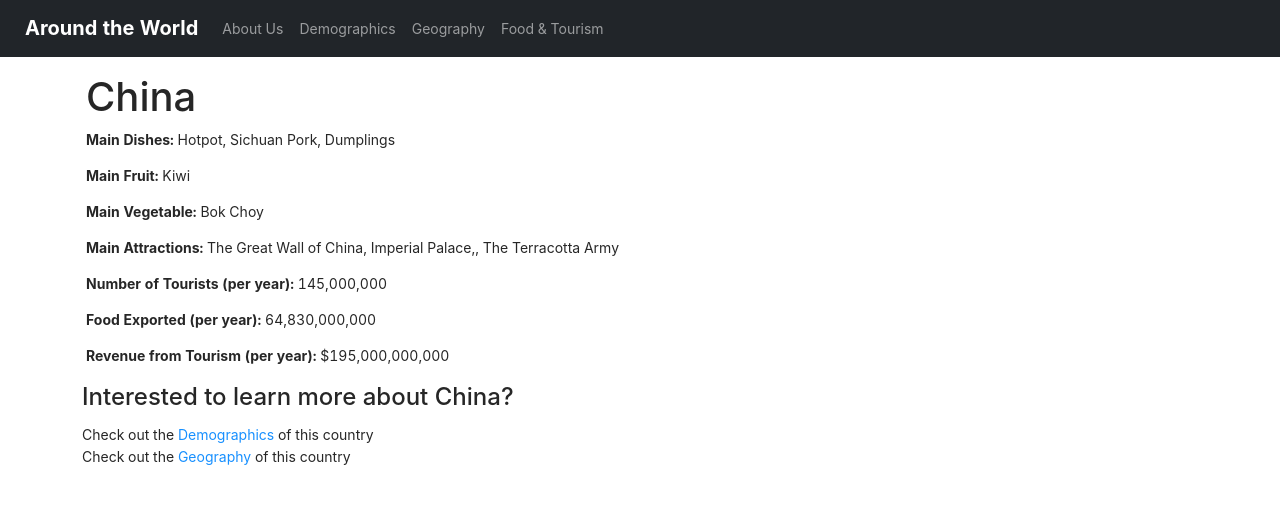
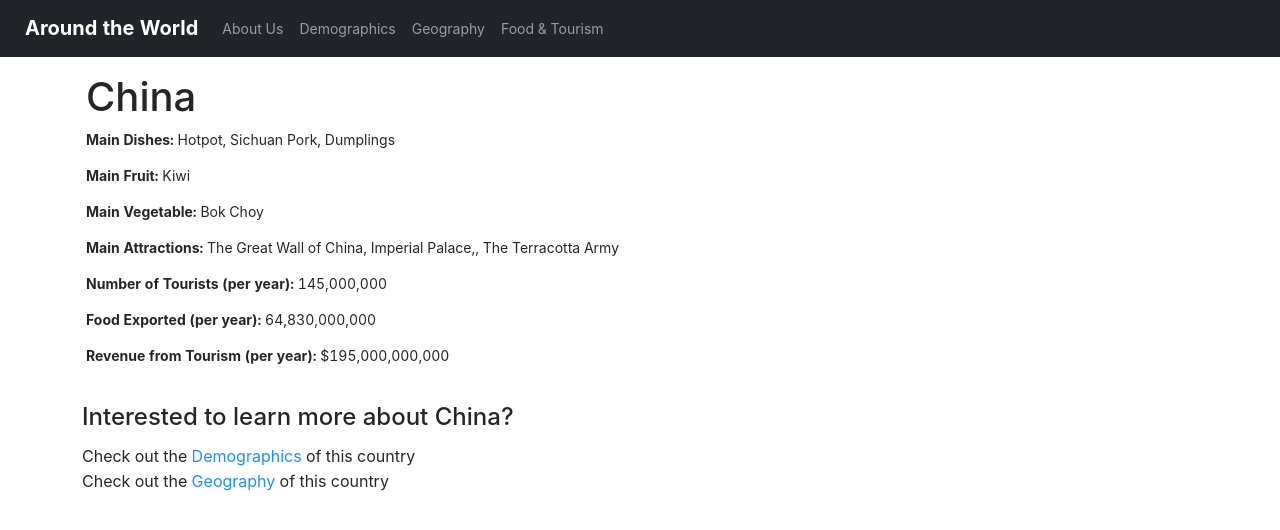
Before and after one commit to preethk0/CS373, a React (Create React App) app in the folder front-end/: page /foodandtourism/China in a window 1280 px wide. Shown: the top 530 px of the page. Built offline with nearby package versions, Linux system fonts and the light colour scheme.

Commit message:
fixed class name for linksToModules

```diff
--- a/front-end/src/screens/Demographics/DemographicsInstance.js
+++ b/front-end/src/screens/Demographics/DemographicsInstance.js
@@ -61,7 +61,7 @@ const DemographicsInstance = ({}) => {
             {data.country_gov_type}
           </p>
         </div>
-        <div className="LinksToModules">
+        <div className="linksToModules">
           <h4> Interested to learn more about {data.country_name}?</h4>
           <text>
             Check out the <a href={"/geography/" + country}>{"Geography"}</a> of
--- a/front-end/src/screens/FoodAndTourism/FoodAndTourismInstance.js
+++ b/front-end/src/screens/FoodAndTourism/FoodAndTourismInstance.js
@@ -37,7 +37,7 @@ const FoodAndTourismInstance = ({}) => {
             {FoodAndTourismData[country].revenue_from_tourism.toLocaleString()}
           </p>
         </div>
-        <div className="LinksToModules">
+        <div className="linksToModules">
           <h4>
             Interested to learn more about{" "}
             {FoodAndTourismData[country].country_name}?
```
